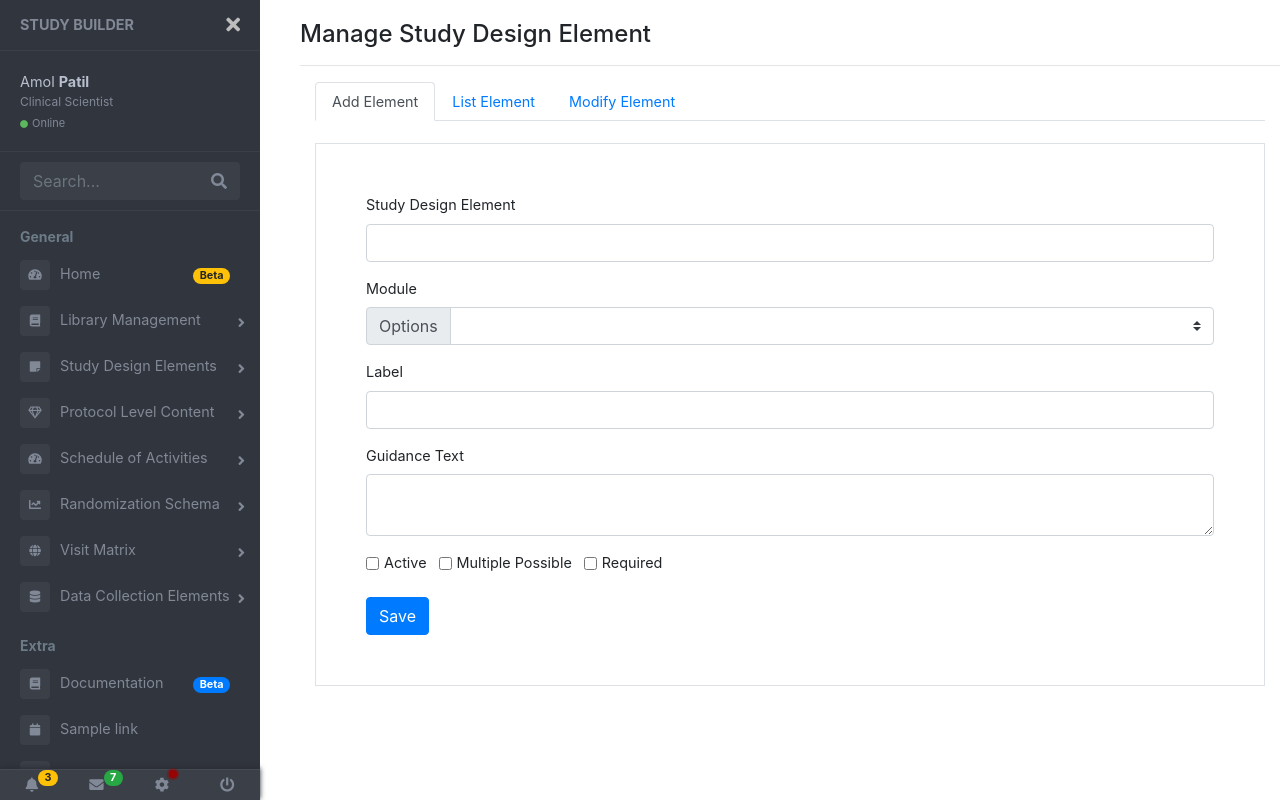
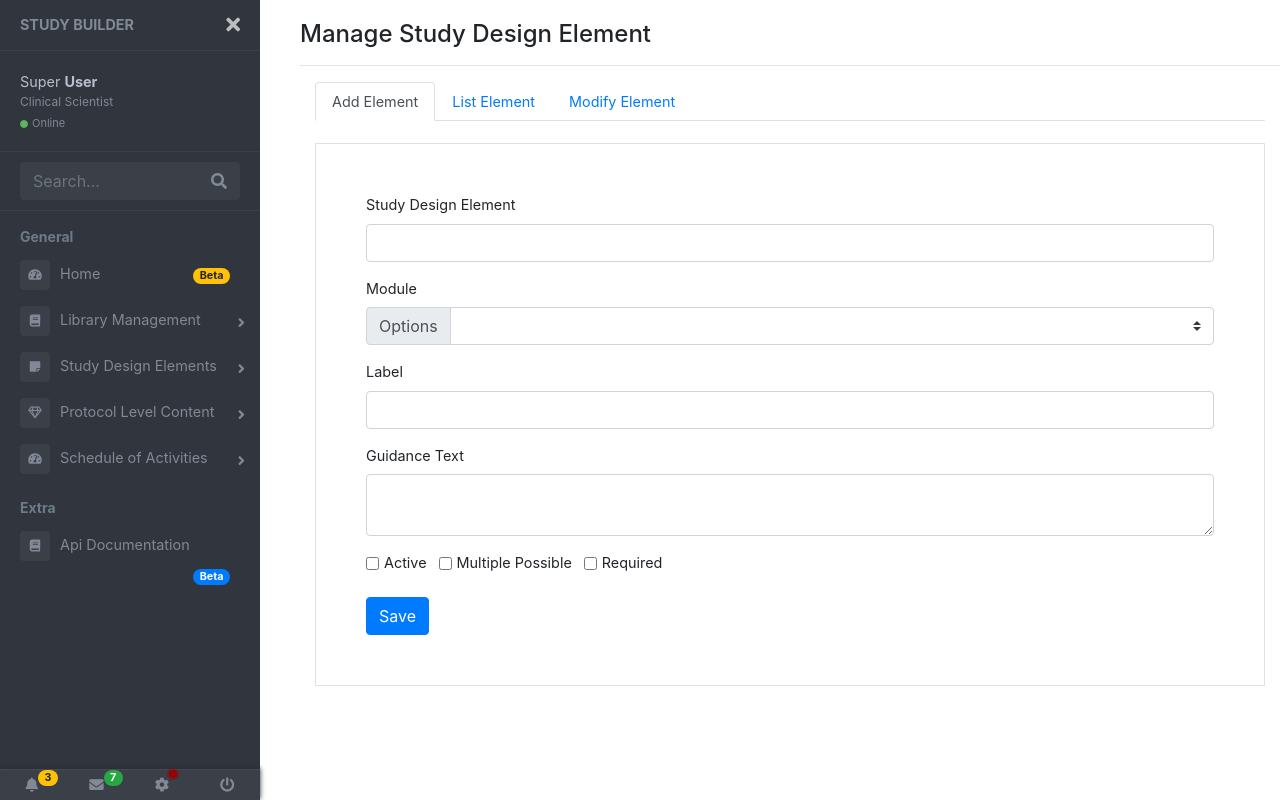
Before and after one commit to amol-can/digital-workflow, an Angular app in the folder front-end-app/: page /library-management in a window 1280 px wide. Built offline with nearby package versions, Linux system fonts and the light colour scheme.

Commit message:
minor changes

```diff
--- a/front-end-app/src/app/core/library/element-relationship/element-relationship.component.html
+++ b/front-end-app/src/app/core/library/element-relationship/element-relationship.component.html
@@ -60,7 +60,8 @@
             </tbody>
           </table>
 
-          <button type="submit" class="btn btn-primary">Save</button>
+          <button style="margin:5px;" type="submit" class="btn btn-primary">Save</button>
+          <button style="margin:5px;" type="submit" class="btn btn-secondary" (click)="clearPage()">Clear</button>
 
         </form>
       </div>
--- a/front-end-app/src/app/core/library/element-relationship/element-relationship.component.ts
+++ b/front-end-app/src/app/core/library/element-relationship/element-relationship.component.ts
@@ -65,4 +65,8 @@ export class ElementRelationshipComponent implements OnInit {
 
   }
 
+  clearPage(){
+    this.getStudyDesignElementLibrary();
+  }
+
 }
--- a/front-end-app/src/app/core/library/element-value-relationship/element-value-relationship.component.html
+++ b/front-end-app/src/app/core/library/element-value-relationship/element-value-relationship.component.html
@@ -7,7 +7,7 @@
       <div class="border" style="padding: 50px;" id="addElement">
         <form #valueRelationForm="ngForm" (ngSubmit)="addValueRelationship(valueRelationForm)" ngNativeValidate>
 
-          <p>Form value: {{ valueRelationForm.value | json }}</p>
+          <!-- <p>Form value: {{ valueRelationForm.value | json }}</p> -->
 
           <!-- SD Element 1 -->
           <label for="element">Study Design Element</label>
--- a/front-end-app/src/app/core/library/element-value-relationship/element-value-relationship.component.ts
+++ b/front-end-app/src/app/core/library/element-value-relationship/element-value-relationship.component.ts
@@ -81,6 +81,7 @@ export class ElementValueRelationshipComponent implements OnInit {
       response => {
         console.log('onElement2Change response: ', response);
         this.sdeLibraryValue2$ = response;
+        this.elementValueRelationshipArray = [];
         this.sdeLibraryValue2$.forEach(element => {
           console.log('getStudyDesignElementValueArray: ', element),
             this.elementValueRelationshipArray.push(new ElementValueRelationship('', '', '', '', false, element.studyDesignElement, element.value))
--- a/front-end-app/src/app/core/library/element-value/add-value/add-value.component.html
+++ b/front-end-app/src/app/core/library/element-value/add-value/add-value.component.html
@@ -3,7 +3,7 @@
   aria-labelledby="home-tab">
   <form #addValueForm="ngForm" (ngSubmit)="onAddSdeValue(addValueForm)" ngNativeValidate>
 
-    <p>Form value: {{ addValueForm.value | json }}</p>
+    <!-- <p>Form value: {{ addValueForm.value | json }}</p> -->
 
     <div class="form-group">
       <label for="module">Study Design Element</label>
--- a/front-end-app/src/app/core/library/element-value/element-value.component.html
+++ b/front-end-app/src/app/core/library/element-value/element-value.component.html
@@ -13,10 +13,6 @@
                     <a class="nav-link" id="listElement-tab" data-toggle="tab" routerLink="/element-values/show" role="tab"
                         aria-controls="listElement" aria-selected="false">List Element value</a>
                 </li>
-                <li class="nav-item">
-                    <a class="nav-link" id="editElement-tab" data-toggle="tab" routerLink="/element-values/edit"
-                        role="tab" aria-controls="editElement" aria-selected="false">Modify Element Values</a>
-                </li>
             </ul>
         </div>
         <div class="col-12">
--- a/front-end-app/src/app/core/protocol-level-content/add-protocol-content/add-protocol-content.component.html
+++ b/front-end-app/src/app/core/protocol-level-content/add-protocol-content/add-protocol-content.component.html
@@ -105,7 +105,7 @@
     </div>
 
     <br>
-    <button type="submit" class="btn btn-primary">Save</button>
+    <button type="submit" class="btn btn-primary">Submit</button>
 
     <!-- Error handling -->
     <div [hidden]="!postSuccess" class="alert alert-success">
--- a/front-end-app/src/app/core/protocol-level-content/add-protocol-content/add-protocol-content.component.ts
+++ b/front-end-app/src/app/core/protocol-level-content/add-protocol-content/add-protocol-content.component.ts
@@ -120,7 +120,7 @@ export class AddProtocolContentComponent implements OnInit, AfterViewInit {
   onHttpSuccess(successResponse){
     console.log('Success: ',successResponse);
     this.postSuccess = true;
-    this.postSuccessMessage = "Record saved successfully";
+    this.postSuccessMessage = "Record successfully submitted ";
     //this.studyLevelContent = new StudyLevelContent('','','','','');
   }
   onHttpError(errorResponse: any){
--- a/front-end-app/src/app/services/library.service.ts
+++ b/front-end-app/src/app/services/library.service.ts
@@ -26,8 +26,8 @@ export class LibraryService {
 
   libraryUrl = appConfig.BASE_API_URL+'reference-library';
   libraryValueUrl = appConfig.BASE_API_URL+'reference-value';
-  elementRelationshipUrl = appConfig+'library-relationship';
-  elementValueRelationshipUrl = appConfig+'value-relationship'
+  elementRelationshipUrl = appConfig.BASE_API_URL+'library-relationship';
+  elementValueRelationshipUrl = appConfig.BASE_API_URL+'value-relationship'
 
   constructor(private http: HttpClient) { }
 
--- a/front-end-app/src/app/shared/sidebar/sidebar.component.html
+++ b/front-end-app/src/app/shared/sidebar/sidebar.component.html
@@ -1,11 +1,11 @@
 <div class="page-wrapper chiller-theme toggled">
-  <a id="show-sidebar" class="btn btn-sm btn-dark" href="#">
+  <a id="show-sidebar" class="btn btn-sm btn-dark" routerLink="#">
     <i class="fas fa-bars"></i>
   </a>
   <nav id="sidebar" class="sidebar-wrapper">
     <div class="sidebar-content">
       <div class="sidebar-brand">
-        <a href="#">study builder</a>
+        <a routerLink="#">study builder</a>
         <div id="close-sidebar">
           <i class="fas fa-times"></i>
         </div>
@@ -13,8 +13,8 @@
       <div class="sidebar-header">
 
         <div class="user-info">
-          <span class="user-name">Amol
-            <strong>Patil</strong>
+          <span class="user-name">Super
+            <strong>User</strong>
           </span>
           <span class="user-role">Clinical Scientist</span>
           <span class="user-status">
@@ -84,9 +84,6 @@
                 <li>
                   <a routerLink="/objective">Objective & End point</a>
                 </li>
-                <li>
-                  <a routerLink="#">Beta</a>
-                </li>
               </ul>
             </div>
 
@@ -117,80 +114,17 @@
             </div>
           </li>
 
-          <li class="sidebar-dropdown">
-            <a href="#">
-              <i class="fa fa-chart-line"></i>
-              <span>Randomization Schema</span>
-            </a>
-            <div class="sidebar-submenu">
-              <ul>
-                <li>
-                  <a href="#">Pie chart</a>
-                </li>
-                <li>
-                  <a href="#">Line chart</a>
-                </li>
-                <li>
-                  <a href="#">Bar chart</a>
-                </li>
-                <li>
-                  <a href="#">Histogram</a>
-                </li>
-              </ul>
-            </div>
-          </li>
-          <li class="sidebar-dropdown">
-            <a href="#">
-              <i class="fa fa-globe"></i>
-              <span>Visit Matrix</span>
-            </a>
-            <div class="sidebar-submenu">
-              <ul>
-                <li>
-                  <a href="#">Google maps</a>
-                </li>
-                <li>
-                  <a href="#">Open street map</a>
-                </li>
-              </ul>
-            </div>
-          </li>
-          <li class="sidebar-dropdown">
-            <a href="#">
-              <i class="fa fa-database"></i>
-              <span>Data Collection Elements</span>
-            </a>
-            <div class="sidebar-submenu">
-              <ul>
-                <li>
-                  <a href="#">link 1</a>
-                </li>
-                <li>
-                  <a href="#">link 2</a>
-                </li>
-              </ul>
-            </div>
-          </li>
+
+
+
           <li class="header-menu">
             <span>Extra</span>
           </li>
           <li>
-            <a href="#">
+            <a routerLink="#">
               <i class="fa fa-book"></i>
-              <span>Documentation</span>
+              <span>Api Documentation</span>
               <span class="badge badge-pill badge-primary">Beta</span>
-            </a>
-          </li>
-          <li>
-            <a href="#">
-              <i class="fa fa-calendar"></i>
-              <span>Sample link</span>
-            </a>
-          </li>
-          <li>
-            <a href="#">
-              <i class="fa fa-folder"></i>
-              <span>Sample link</span>
             </a>
           </li>
         </ul>
@@ -199,19 +133,19 @@
     </div>
     <!-- sidebar-content  -->
     <div class="sidebar-footer">
-      <a href="#">
+      <a routerLink="#">
         <i class="fa fa-bell"></i>
         <span class="badge badge-pill badge-warning notification">3</span>
       </a>
-      <a href="#">
+      <a routerLink="#">
         <i class="fa fa-envelope"></i>
         <span class="badge badge-pill badge-success notification">7</span>
       </a>
-      <a href="#">
+      <a routerLink="#">
         <i class="fa fa-cog"></i>
         <span class="badge-sonar"></span>
       </a>
-      <a href="#">
+      <a routerLink="#">
         <i class="fa fa-power-off"></i>
       </a>
     </div>
```
